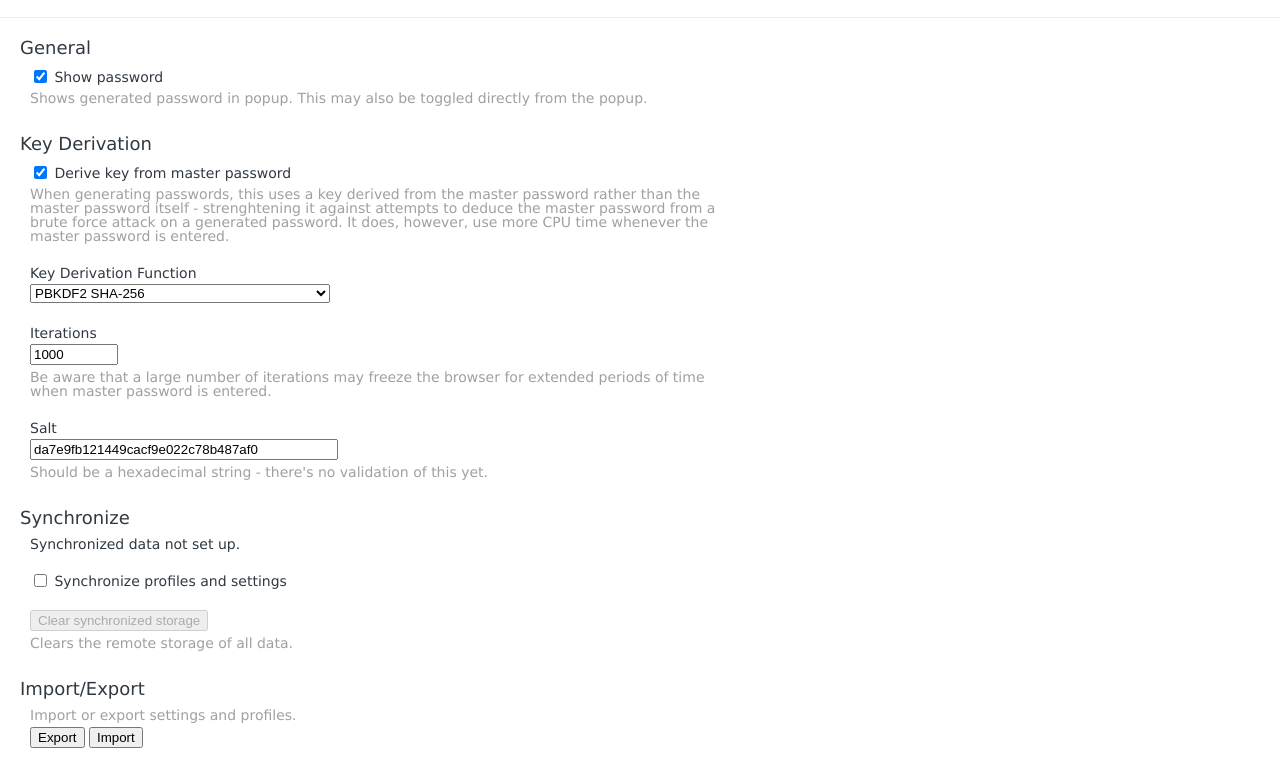
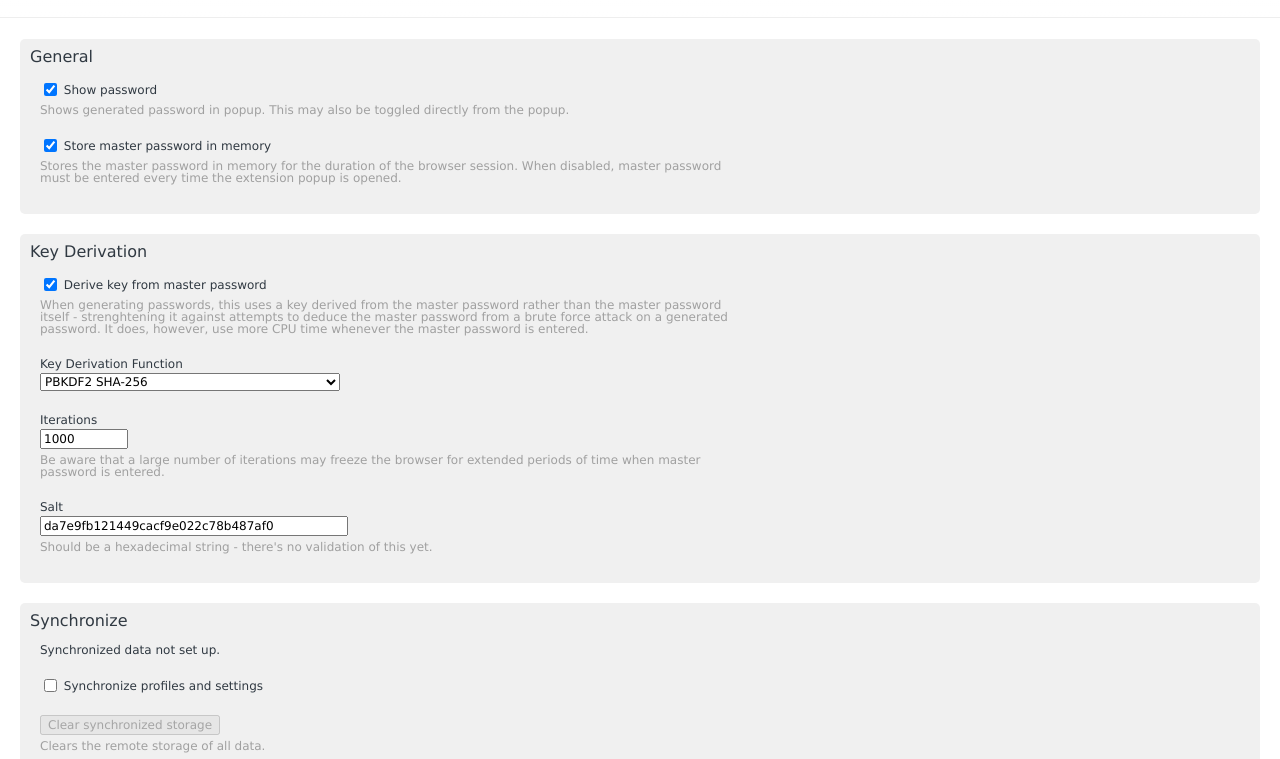
Before and after one commit to Jither/KeyPunk, a browser extension: page src/options.html in a window 1280 px wide. Shown: the part 41-800 px from the top of the page. Drawn offline with Linux system fonts and the light colour scheme.

Commit message:
Store master password option More readable design for options page

```diff
--- a/src/options.html
+++ b/src/options.html
@@ -17,6 +17,10 @@
 				<div>
 					<p><input id="show-password" type="checkbox" /> <label for="show-password">Show password</label></p>
 					<p class="description">Shows generated password in popup. This may also be toggled directly from the popup.</p>
+				</div>
+				<div>
+					<p><input id="store-master-password" type="checkbox" /> <label for="store-master-password">Store master password in memory</label></p>
+					<p class="description">Stores the master password in memory for the duration of the browser session. When disabled, master password must be entered every time the extension popup is opened.</p>
 				</div>
 			</section>
 
--- a/src/scripts/jk.options.js
+++ b/src/scripts/jk.options.js
@@ -10,6 +10,8 @@
 
 		var
 			$showPassword		= $("#show-password"),
+			$storeMasterPassword= $("#store-master-password"),
+
 			$useKdf 			= $("#use-kdf"),
 			$kdf 				= $("#kdf"),
 			$kdfIterations 		= $("#kdf-iterations"),
@@ -37,6 +39,7 @@
 			}
 
 			$showPassword.on("change", showPasswordChanged);
+			$storeMasterPassword.on("change", storeMasterPasswordChanged);
 
 			$useKdf.on("change", useKdfChanged);
 			$kdf.on("change", kdfChanged);
@@ -86,6 +89,11 @@
 		function syncedDataAvailableLoaded(isAvailable)
 		{
 			_syncedDataAvailable = isAvailable;
+		}
+
+		function storeMasterPasswordChanged()
+		{
+			settings.storeMasterPassword($storeMasterPassword.prop("checked"));
 		}
 
 		function showPasswordChanged()
@@ -336,6 +344,8 @@
 			var useKdf = settings.useKdf();
 
 			$showPassword.prop("checked", settings.showPassword());
+			$storeMasterPassword.prop("checked", settings.storeMasterPassword());
+
 			$kdf.val(settings.kdf());
 			$kdfIterations.val(settings.kdfIterations());
 			$kdfSalt.val(settings.kdfSalt());
--- a/src/scripts/jk.settings.js
+++ b/src/scripts/jk.settings.js
@@ -90,6 +90,11 @@
 
 		function storeMasterPassword(value)
 		{
+			if (value === false)
+			{
+				// Since the master password shouldn't be stored, clear it from memory now
+				masterPassword("");
+			}
 			return localSetting("storeMasterPassword", value);
 		}
 
@@ -219,16 +224,18 @@
 		return {
 			load: load,
 			save: save,
+
 			masterPassword: masterPassword,
 
+			showPassword: showPassword,
+			rewireInput: rewireInput,
 			useKdf: useKdf,
 			kdf: kdf,
 			kdfSalt: kdfSalt,
 			kdfIterations: kdfIterations,
 
+			storeMasterPassword: storeMasterPassword,
 			masterChecksum: masterChecksum,
-			showPassword: showPassword,
-			rewireInput: rewireInput,
 
 			importData: importData,
 			exportData: exportData
--- a/src/styles/options.css
+++ b/src/styles/options.css
@@ -2,12 +2,13 @@ html, body
 {
 	margin: 0;
 	padding: 0;
+	background: #ffffff;
+	color: #303942;
 }
 
-body
+body, button, input, select
 {
-	font: 14px 'Chrome Droid Sans', 'Droid Sans Fallback', 'Lucida Grande', sans-serif;
-	color: #303942;
+	font: 12px 'Chrome Droid Sans', 'Droid Sans Fallback', 'Lucida Grande', sans-serif;
 }
 
 p, h1, h2, h3, h4, h5, h6
@@ -34,8 +35,8 @@ h1
 
 h2
 {
-	font-size: 18px;
-	margin-bottom: 10px;
+	font-size: 16px;
+	margin-bottom: 15px;
 }
 
 h3
@@ -57,7 +58,10 @@ div.content
 
 section
 {
-	margin-bottom: 30px;
+	margin-bottom: 20px;
+	background: #f0f0f0;
+	border-radius: 5px;
+	padding: 10px;
 }
 
 section > div
```
Also changed, not shown: README.md.
